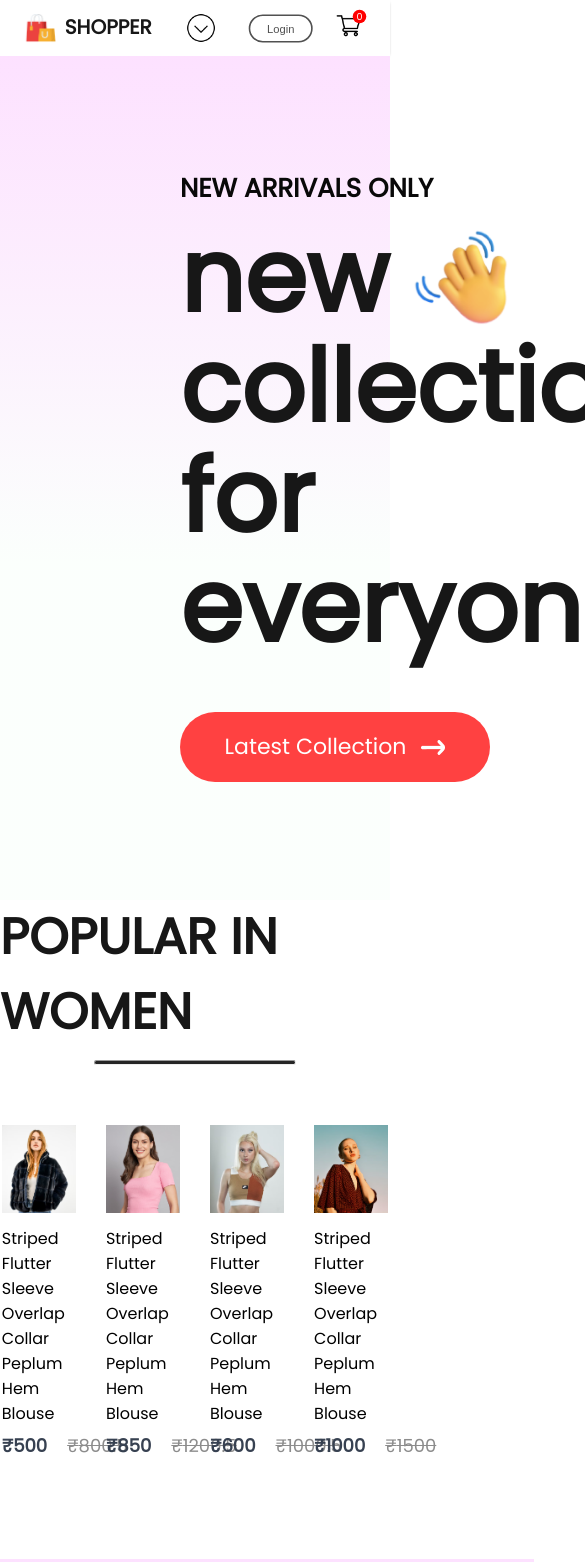
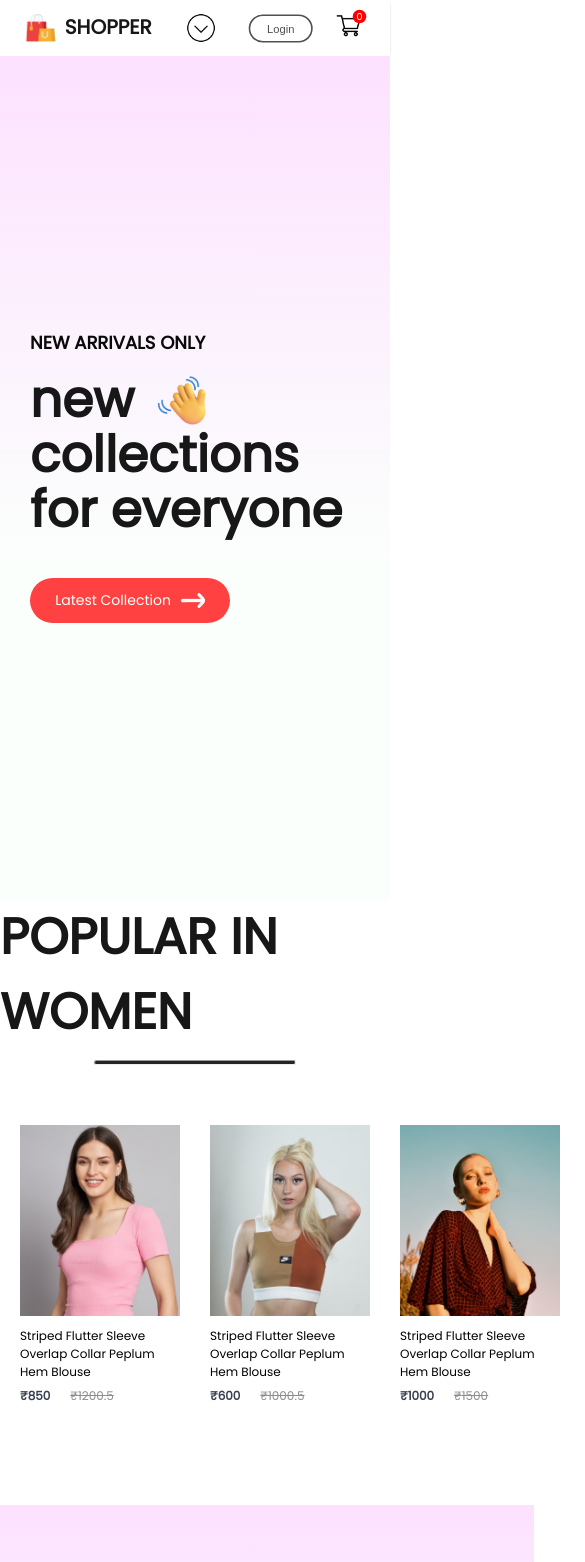
Before and after one commit to SomsuryaMohapatra/E-Commerce-Frontend, a React (Create React App) app: page / in a window 390 px wide. Shown: the top 1562 px of the page, 585 px wide, since content can reach past the window. Built offline with nearby package versions, Linux system fonts and the light colour scheme.

Commit message:
Responsive Item & Hero

```diff
--- a/src/Components/Hero/Hero.css
+++ b/src/Components/Hero/Hero.css
@@ -4,7 +4,7 @@
     display: flex;
 }
 
-.hero-left{
+.hero-left {
     display: flex;
     flex: 1;
     flex-direction: column;
@@ -14,30 +14,30 @@
     line-height: 1.1;
 }
 
-.hero-left h2{
-    color: #090909 ;
+.hero-left h2 {
+    color: #090909;
     font-size: 26px;
     font-weight: 600;
 
 }
 
-.hero-left p{
-    color:  #171717;
+.hero-left p {
+    color: #171717;
     font-size: 100px;
     font-weight: 700;
 }
 
-.hero-hand-icon{
+.hero-hand-icon {
     display: flex;
     align-items: center;
     gap: 20px;
 }
 
-.hero-hand-icon img{
+.hero-hand-icon img {
     width: 105px;
 }
 
-.hero-latest-btn{
+.hero-latest-btn {
     display: flex;
     justify-content: center;
     align-items: center;
@@ -52,14 +52,128 @@
     font-weight: 500;
 }
 
-.hero-right{
+.hero-right {
     flex: 1;
     display: flex;
     align-items: center;
     justify-content: center;
 }
 
-.hero-right img{
+.hero-right img {
     height: 100%;
     object-fit: contain;
 }
+
+@media(max-width:1280px) {
+    .hero-left {
+        padding-left: 100px;
+    }
+
+    .hero-left h2 {
+        font-size: 22px;
+    }
+
+    .hero-left p {
+        font-size: 60px;
+    }
+
+    .hero-hand-icon img {
+        width: 80px;
+    }
+
+    .hero-latest-btn {
+        gap: 10px;
+        width: 250px;
+        height: 60px;
+        margin-top: 20px;
+        font-size: 18px;
+    }
+
+    .hero-right img {
+        width: 500px;
+    }
+}
+
+@media(max-width:1024px) {
+    .hero-left {
+        padding-left: 80px;
+    }
+
+    .hero-left h2 {
+        font-size: 20px;
+    }
+
+    .hero-left p {
+        font-size: 50px;
+    }
+
+    .hero-hand-icon img {
+        width: 65px;
+    }
+
+    .hero-latest-btn {
+        width: 220px;
+        height: 50px;
+        font-size: 16px;
+    }
+
+    .hero-right img {
+        width: 400px;
+    }
+}
+
+@media(max-width:800px) {
+    .hero-left {
+        padding-left: 30px;
+    }
+
+    .hero-left h2 {
+        font-size: 16px;
+    }
+
+    .hero-left p {
+        font-size: 40px;
+    }
+
+    .hero-hand-icon img {
+        width: 50px;
+    }
+
+    .hero-latest-btn {
+        width: 175px;
+        height: 40px;
+        font-size: 13px;
+    }
+
+    .hero-right img {
+        width: 300px;
+    }
+}
+
+@media(max-width:500px) {
+    .hero {
+        flex-direction: column;
+    }
+
+    .hero-left h2 {
+        font-size: 18px;
+    }
+
+    .hero-left p {
+        font-size: 50px;
+    }
+
+    .hero-hand-icon img {
+        width: 55px;
+    }
+
+    .hero-latest-btn {
+        width: 200px;
+        height: 45px;
+        font-size: 14px;
+    }
+
+    .hero-right {
+        display: none;
+    }
+}
--- a/src/Components/Item/Item.css
+++ b/src/Components/Item/Item.css
@@ -1,34 +1,94 @@
-.item{
-    width: 19vw;
+.item {
+    width: 280px;
 }
-.item img{
-    max-width: 100%;
+
+.item img {
+    width: 280px;
 }
-.item p{
+
+.item p {
     margin: 6px 0px;
 }
 
-.item-prices{
+.item-prices {
     display: flex;
     gap: 20px;
 
 }
 
-.item-price-new{
+.item-price-new {
     color: #374151;
     font-size: 18px;
     font-weight: 600;
 }
 
-.item-price-old{
+.item-price-old {
     color: #8c8c8c;
     font-size: 18px;
     font-weight: 500;
     text-decoration: line-through;
 }
 
-.item:hover{
+.item:hover {
     background: #e9e8e8;
     transform: scale(1.05);
     transition: 0.6s;
 }
+
+@media(max-width:1280px) {
+    .item {
+        width: 220px;
+        font-size: 14px;
+    }
+
+    .item img {
+        width: 220px;
+    }
+
+    .item-price-new,
+    .item-price-old {
+        font-size: 14px;
+    }
+}
+
+@media(max-width:1024px) {
+    .item {
+        width: 170px;
+        font-size: 13px;
+    }
+
+    .item img {
+        width: 170px;
+    }
+
+    .item-price-new,
+    .item-price-old {
+        font-size: 13px;
+    }
+}
+
+@media(max-width:800px) {
+    .item {
+        width: 120px;
+        font-size: 12px;
+    }
+
+    .item img {
+        width: 120px;
+    }
+
+    .item-price-new,
+    .item-price-old {
+        font-size: 12px;
+    }
+}
+
+@media(max-width:500px) {
+    .item {
+        width: 160px;
+    }
+
+    .item img{
+        width: 160px;
+    }
+}
```
